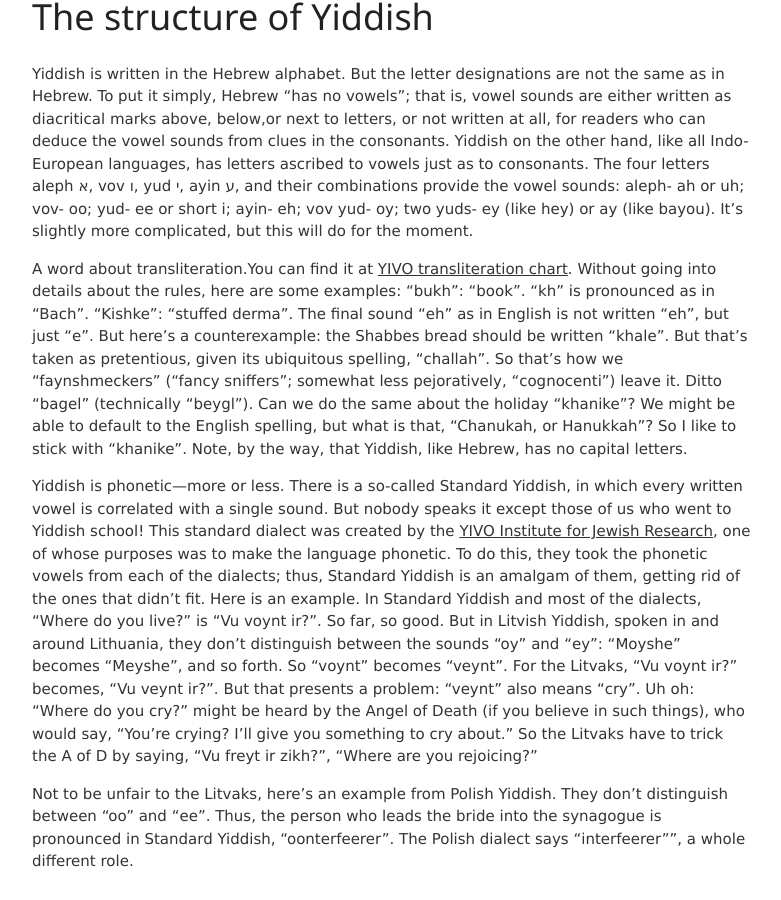
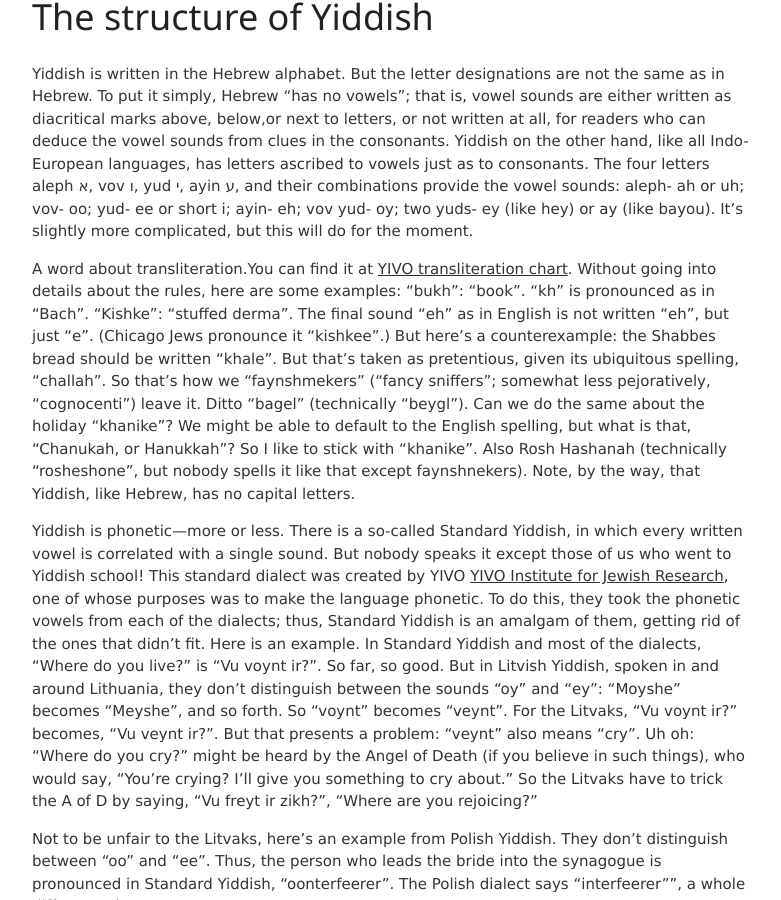
Before and after one commit to jvmallow/jvmallow.github.io, a Jekyll site: the page built from _posts/2025-05-31-Yiddish.md, in a window 1280 px wide and 900 px high, scrolled down 875 px. Shown: the whole window, without its empty margins (248-1029 px from the left). Built offline with Jekyll 4.4.1, drawn with Linux system fonts in a browser that asks for light colours; a script that is not in the unit is left out.

Commit message:
Update 2025-05-31-Yiddish.md

```diff
--- a/_posts/2025-05-31-Yiddish.md
+++ b/_posts/2025-05-31-Yiddish.md
@@ -17,9 +17,9 @@ While Yiddish is not my native language, my immigrant grandparents convinced my
 
 Yiddish is written in the Hebrew alphabet. But the letter designations are not the same as in Hebrew. To put it simply, Hebrew  "has no vowels"; that is, vowel sounds are either written as diacritical marks above, below,or next to letters, or not written at all, for readers who can deduce the vowel sounds from clues in the consonants.  Yiddish on the other hand, like all Indo-European languages, has letters ascribed to vowels just as to consonants. The four letters aleph א, vov ו, yud י, ayin ע, and their combinations provide the vowel sounds: aleph- ah or uh; vov- oo; yud- ee or short i; ayin- eh; vov yud- oy; two yuds- ey (like hey) or ay (like bayou). It's slightly more complicated, but this will do for the moment.
 
-A word about transliteration.You can find it at [YIVO transliteration chart](https://www.yiddishwit.com/YIVO%20transliteration%20chart.pdf).  Without going into details about the rules, here are some examples: "bukh": "book". "kh" is pronounced as in "Bach". "Kishke": "stuffed derma". The final sound "eh" as in English is not written "eh", but just "e". But here's a counterexample: the Shabbes bread should be written "khale". But that's taken as pretentious, given its ubiquitous spelling, "challah". So that's how we "faynshmeckers" ("fancy sniffers"; somewhat less pejoratively, "cognocenti") leave it.  Ditto "bagel" (technically "beygl"). Can we do the same about the holiday "khanike"? We might be able to default to the English spelling, but what is that, "Chanukah, or Hanukkah"? So I like to stick with "khanike". Note, by the way, that Yiddish, like Hebrew, has no capital letters.
+A word about transliteration.You can find it at [YIVO transliteration chart](https://www.yiddishwit.com/YIVO%20transliteration%20chart.pdf).  Without going into details about the rules, here are some examples: "bukh": "book". "kh" is pronounced as in "Bach". "Kishke": "stuffed derma". The final sound "eh" as in English is not written "eh", but just "e". (Chicago Jews pronounce it "kishkee".)   But here's a counterexample: the Shabbes bread should be written "khale". But that's taken as pretentious, given its ubiquitous spelling, "challah". So that's how we "faynshmekers" ("fancy sniffers"; somewhat less pejoratively, "cognocenti") leave it.  Ditto "bagel" (technically "beygl"). Can we do the same about the holiday "khanike"? We might be able to default to the English spelling, but what is that, "Chanukah, or Hanukkah"? So I like to stick with "khanike". Also Rosh Hashanah (technically "rosheshone", but nobody spells it like that except faynshnekers). Note, by the way, that Yiddish, like Hebrew, has no capital letters.
 
-Yiddish is phonetic---more or less. There is a so-called Standard Yiddish, in which every written vowel is correlated with a single sound. But nobody speaks it except those of us who went to Yiddish school! This standard dialect was created by the [YIVO Institute for Jewish Research](https://www.yivo.org/), one of whose purposes was to make the language phonetic. To do this, they took the phonetic vowels from each of the dialects; thus, Standard Yiddish is an amalgam of them, getting rid of the ones that didn't fit. Here is an example. In Standard Yiddish and most of the dialects, "Where do you live?" is "Vu voynt ir?". So far, so good. But in Litvish Yiddish, spoken in and around Lithuania, they don't distinguish between the sounds "oy" and "ey": "Moyshe" becomes "Meyshe", and so forth. So "voynt" becomes "veynt". For the Litvaks, "Vu voynt ir?" becomes, "Vu veynt ir?". But that presents a problem: "veynt" also means "cry". Uh oh: "Where do you cry?" might be heard by the Angel of Death (if you believe in such things), who would say, "You're crying? I'll give you something to cry about." So the Litvaks have to trick the A of D by saying, "Vu freyt ir zikh?", "Where are you rejoicing?"
+Yiddish is phonetic---more or less. There is a so-called Standard Yiddish, in which every written vowel is correlated with a single sound. But nobody speaks it except those of us who went to Yiddish school! This standard dialect was created by YIVO [YIVO Institute for Jewish Research](https://www.yivo.org/), one of whose purposes was to make the language phonetic. To do this, they took the phonetic vowels from each of the dialects; thus, Standard Yiddish is an amalgam of them, getting rid of the ones that didn't fit. Here is an example. In Standard Yiddish and most of the dialects, "Where do you live?" is "Vu voynt ir?". So far, so good. But in Litvish Yiddish, spoken in and around Lithuania, they don't distinguish between the sounds "oy" and "ey": "Moyshe" becomes "Meyshe", and so forth. So "voynt" becomes "veynt". For the Litvaks, "Vu voynt ir?" becomes, "Vu veynt ir?". But that presents a problem: "veynt" also means "cry". Uh oh: "Where do you cry?" might be heard by the Angel of Death (if you believe in such things), who would say, "You're crying? I'll give you something to cry about." So the Litvaks have to trick the A of D by saying, "Vu freyt ir zikh?", "Where are you rejoicing?"
 
 Not to be unfair to the Litvaks, here's an example from Polish Yiddish. They don't distinguish between "oo" and "ee". Thus, the person who leads the bride into the synagogue is pronounced in Standard Yiddish, "oonterfeerer". The Polish dialect says "interfeerer"", a whole different role.
 
```
